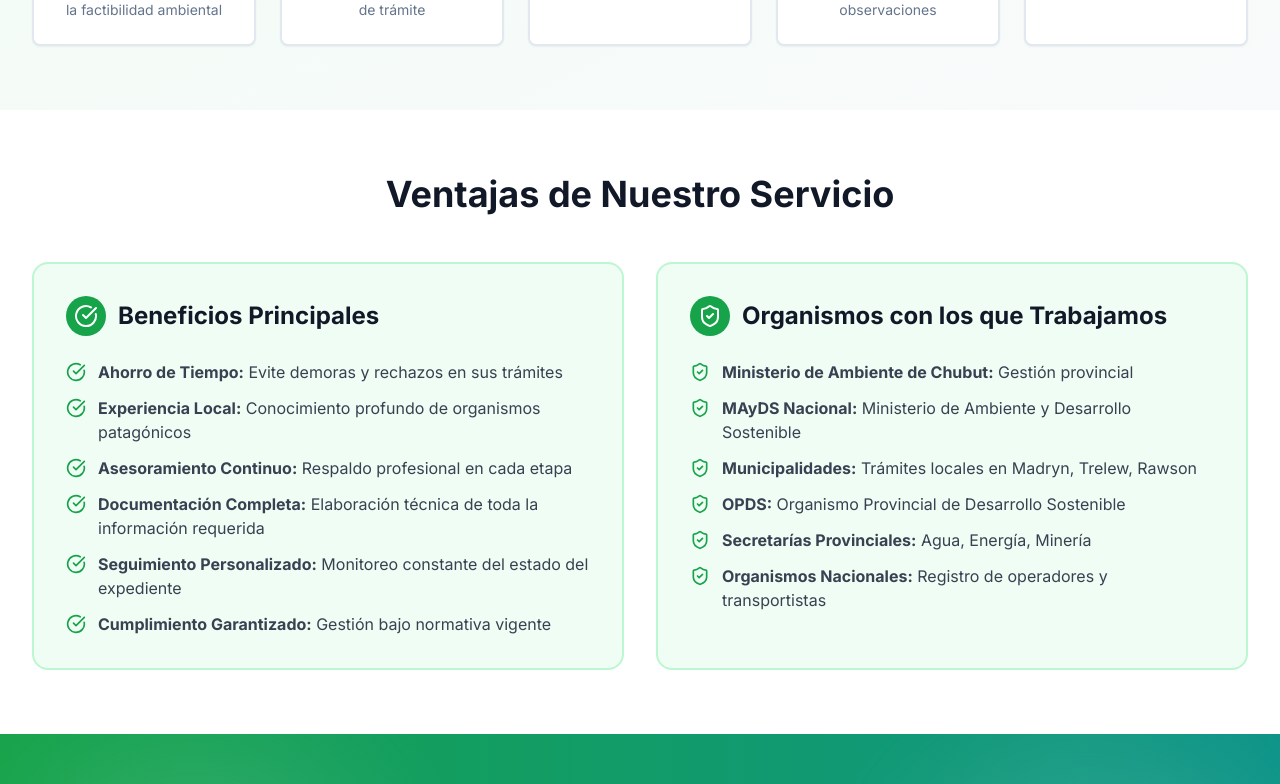
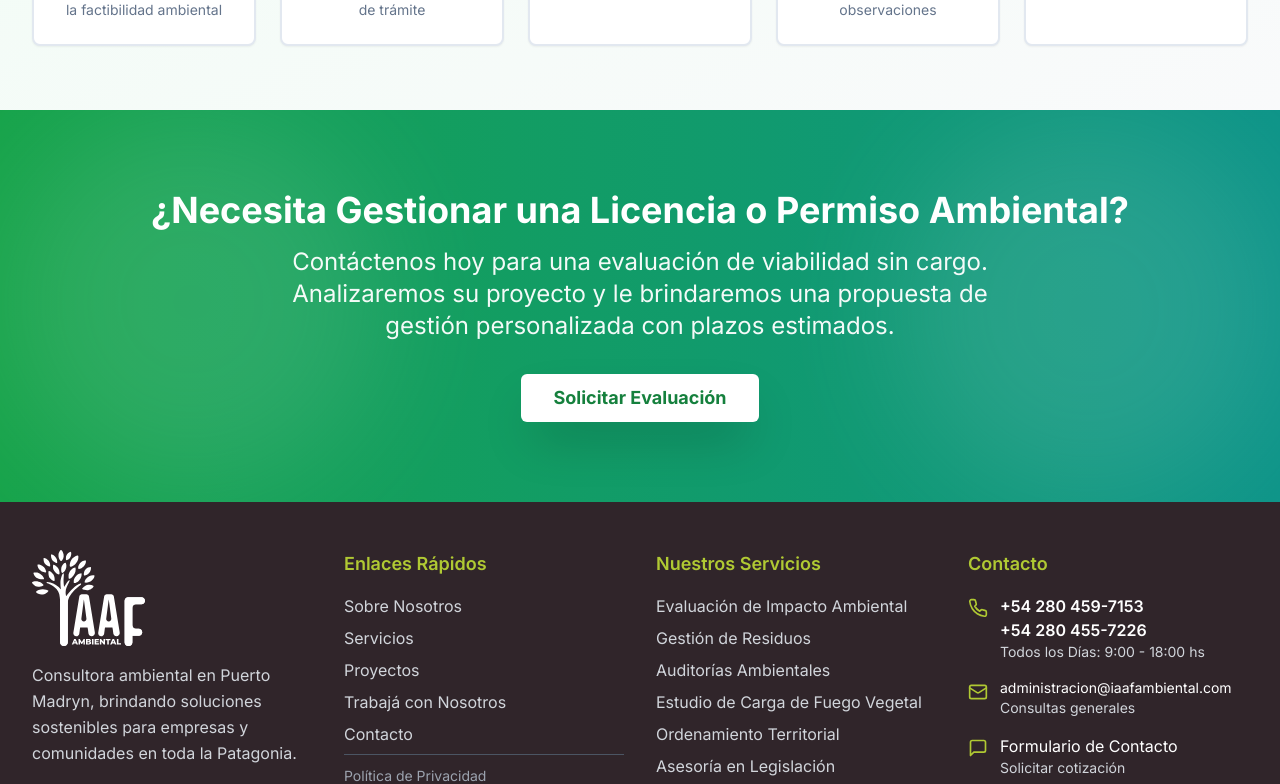
Before and after one commit to macasteglione/IAAF-Ambiental, a React (Vite) app: page /servicios/licencias-y-permisos-ambientales in a window 1280 px wide. Shown: the part 2217-3001 px from the top of the page. Built offline with nearby package versions, Linux system fonts and the light colour scheme.

Commit message:
Update ServicioLicencias.tsx

```diff
--- a/src/pages/servicios/ServicioLicencias.tsx
+++ b/src/pages/servicios/ServicioLicencias.tsx
@@ -355,121 +355,6 @@ const ServicioLicenciasPermisos = () => {
         </div>
       </section>
 
-      {/* Benefits & Compliance */}
-      <section className="py-16 bg-white">
-        <div className="max-w-7xl mx-auto px-4 sm:px-6 lg:px-8">
-          <h2 className="text-3xl lg:text-4xl font-bold text-gray-900 text-center mb-12">
-            Ventajas de Nuestro Servicio
-          </h2>
-          <div className="grid md:grid-cols-2 gap-8">
-            <div className="bg-green-50 rounded-2xl p-8 border-2 border-green-200">
-              <h3 className="text-2xl font-bold text-gray-900 mb-6 flex items-center gap-3">
-                <div className="w-10 h-10 bg-green-600 rounded-full flex items-center justify-center flex-shrink-0">
-                  <CheckCircle className="h-6 w-6 text-white" />
-                </div>
-                Beneficios Principales
-              </h3>
-              <ul className="space-y-3 text-gray-700">
-                <li className="flex items-start gap-3">
-                  <CheckCircle className="h-5 w-5 text-green-600 flex-shrink-0 mt-0.5" />
-                  <span>
-                    <strong>Ahorro de Tiempo:</strong> Evite demoras y rechazos
-                    en sus trámites
-                  </span>
-                </li>
-                <li className="flex items-start gap-3">
-                  <CheckCircle className="h-5 w-5 text-green-600 flex-shrink-0 mt-0.5" />
-                  <span>
-                    <strong>Experiencia Local:</strong> Conocimiento profundo de
-                    organismos patagónicos
-                  </span>
-                </li>
-                <li className="flex items-start gap-3">
-                  <CheckCircle className="h-5 w-5 text-green-600 flex-shrink-0 mt-0.5" />
-                  <span>
-                    <strong>Asesoramiento Continuo:</strong> Respaldo profesional
-                    en cada etapa
-                  </span>
-                </li>
-                <li className="flex items-start gap-3">
-                  <CheckCircle className="h-5 w-5 text-green-600 flex-shrink-0 mt-0.5" />
-                  <span>
-                    <strong>Documentación Completa:</strong> Elaboración técnica
-                    de toda la información requerida
-                  </span>
-                </li>
-                <li className="flex items-start gap-3">
-                  <CheckCircle className="h-5 w-5 text-green-600 flex-shrink-0 mt-0.5" />
-                  <span>
-                    <strong>Seguimiento Personalizado:</strong> Monitoreo
-                    constante del estado del expediente
-                  </span>
-                </li>
-                <li className="flex items-start gap-3">
-                  <CheckCircle className="h-5 w-5 text-green-600 flex-shrink-0 mt-0.5" />
-                  <span>
-                    <strong>Cumplimiento Garantizado:</strong> Gestión bajo
-                    normativa vigente
-                  </span>
-                </li>
-              </ul>
-            </div>
-            <div className="bg-green-50 rounded-2xl p-8 border-2 border-green-200">
-              <h3 className="text-2xl font-bold text-gray-900 mb-6 flex items-center gap-3">
-                <div className="w-10 h-10 bg-green-600 rounded-full flex items-center justify-center flex-shrink-0">
-                  <ShieldCheck className="h-6 w-6 text-white" />
-                </div>
-                Organismos con los que Trabajamos
-              </h3>
-              <ul className="space-y-3 text-gray-700">
-                <li className="flex items-start gap-3">
-                  <ShieldCheck className="h-5 w-5 text-green-600 flex-shrink-0 mt-0.5" />
-                  <span>
-                    <strong>Ministerio de Ambiente de Chubut:</strong> Gestión
-                    provincial
-                  </span>
-                </li>
-                <li className="flex items-start gap-3">
-                  <ShieldCheck className="h-5 w-5 text-green-600 flex-shrink-0 mt-0.5" />
-                  <span>
-                    <strong>MAyDS Nacional:</strong> Ministerio de Ambiente y
-                    Desarrollo Sostenible
-                  </span>
-                </li>
-                <li className="flex items-start gap-3">
-                  <ShieldCheck className="h-5 w-5 text-green-600 flex-shrink-0 mt-0.5" />
-                  <span>
-                    <strong>Municipalidades:</strong> Trámites locales en
-                    Madryn, Trelew, Rawson
-                  </span>
-                </li>
-                <li className="flex items-start gap-3">
-                  <ShieldCheck className="h-5 w-5 text-green-600 flex-shrink-0 mt-0.5" />
-                  <span>
-                    <strong>OPDS:</strong> Organismo Provincial de Desarrollo
-                    Sostenible
-                  </span>
-                </li>
-                <li className="flex items-start gap-3">
-                  <ShieldCheck className="h-5 w-5 text-green-600 flex-shrink-0 mt-0.5" />
-                  <span>
-                    <strong>Secretarías Provinciales:</strong> Agua, Energía,
-                    Minería
-                  </span>
-                </li>
-                <li className="flex items-start gap-3">
-                  <ShieldCheck className="h-5 w-5 text-green-600 flex-shrink-0 mt-0.5" />
-                  <span>
-                    <strong>Organismos Nacionales:</strong> Registro de
-                    operadores y transportistas
-                  </span>
-                </li>
-              </ul>
-            </div>
-          </div>
-        </div>
-      </section>
-
       {/* SEO Content */}
       <div className="sr-only">
         <h2>
```
